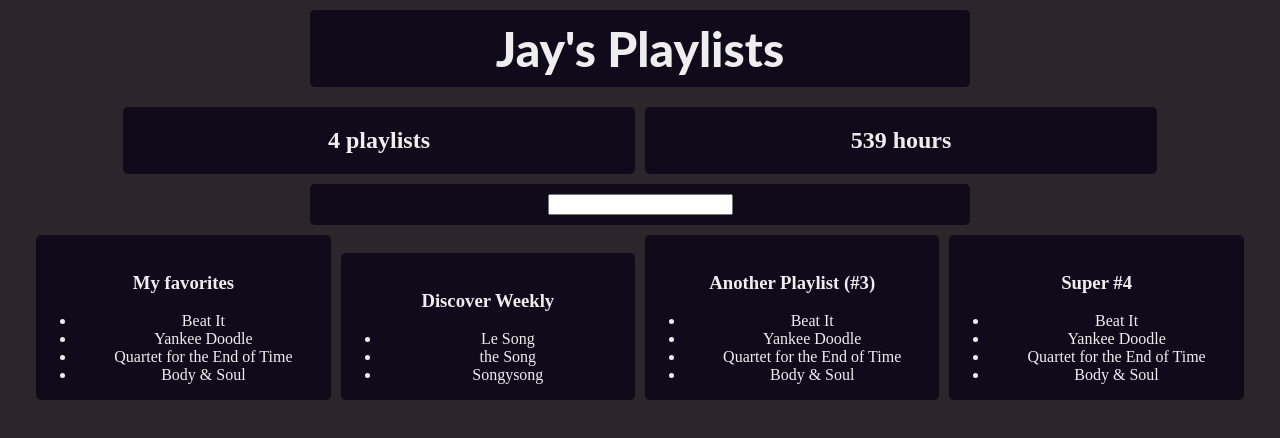
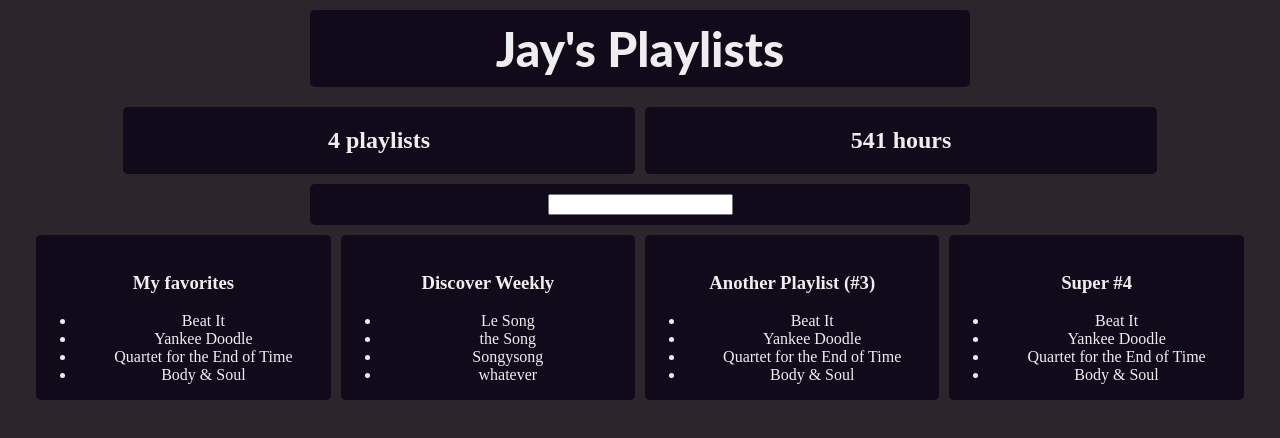
Before and after one commit to JayWelborn/devtips-react, a React (Create React App) app: page / in a window 1280 px wide. Shown: the top 438 px of the page. Built offline with nearby package versions, Linux system fonts and the light colour scheme.

Commit message:
cleaned playlist length

```diff
--- a/src/App.js
+++ b/src/App.js
@@ -27,7 +27,8 @@ let fakeServerData = {
         songs:[
           {name: 'Le Song', duration: 1325},
           {name: 'the Song', duration: 1523},
-          {name: 'Songysong', duration: 1542}
+          {name: 'Songysong', duration: 1542},
+          {name: 'whatever', duration: 123}
         ]
       },
       {
@@ -102,7 +103,12 @@ class Filter extends Component {
 class Playlist extends Component {
   render() {
     return (
-      <div style={{...defaultStyle, width: '23%', display: 'inline-block'}}>
+      <div style={{
+        ...defaultStyle,
+        width: '23%',
+        display: 'inline-block',
+        minHeight: '150px',
+      }}>
         <img src="" alt=""/>
         <h3>{this.props.playlist.name}</h3>
         <ul>
@@ -166,7 +172,9 @@ class App extends Component {
           :
           <h1 style={{...defaultStyle,
                       maxWidth: '50%',
-                      margin: '10px auto'}}>
+                      margin: '10px auto',
+                      padding: '10px'
+          }}>
             Loading
           </h1>
         }
```
